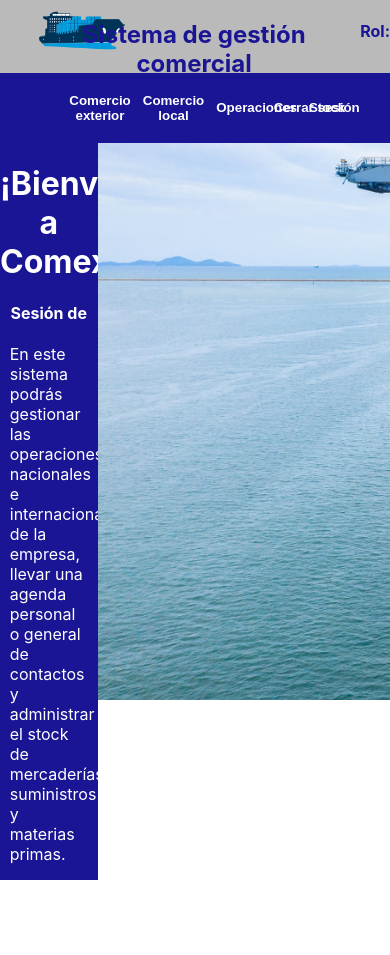
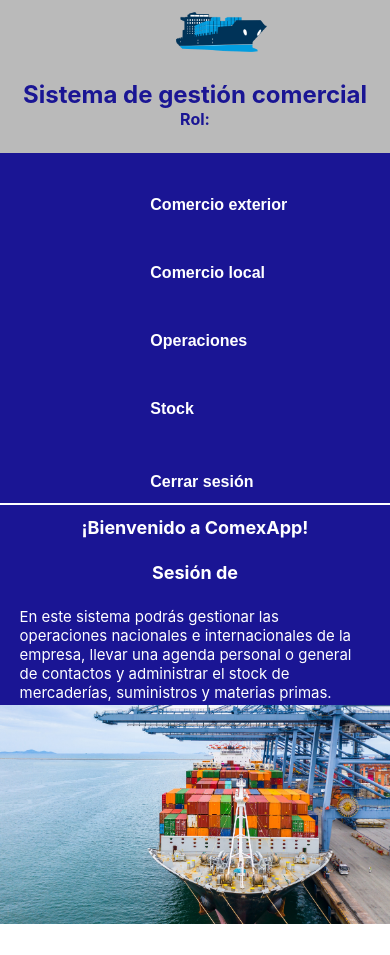
Before and after one commit to Daniela2-1998/ComexApp-web, a React (Create React App) app: page /inicio/1 in a window 390 px wide. Before the commit the page ends 880 px from the top, so only its background shows below. Built offline with nearby package versions, Linux system fonts and the light colour scheme; no server answers; the database is empty.

Commit message:
Inicio responsivo
Incluye la página de Inicio y los componentes de MenuOpcionesInicio y Encabezado. También se adaptó el Inicio.css.

```diff
--- a/src/components/Encabezado.js
+++ b/src/components/Encabezado.js
@@ -32,17 +32,46 @@ const Contenedor = styled.div`
   padding-bottom: 0.7%;
   display: flex;
   justify-content: space-around;
+
+  @media (max-width: 570px) {
+    width: 100%;
+    height: 150px;
+    margin-left: 0%;
+    flex-direction: column;
+  }
 `;
 
 
 const Titulo = styled.h2`
   color: #1A1594;
+
+  @media (max-width: 760px) {
+    font-size: large;
+  }
+
+  @media (max-width: 570px) {
+    margin-top: 0%;
+    margin-bottom: -2%;
+    font-size: x-large;
+  }
+
 `;
 
 
 const NombreRol = styled.h4`
   color: #1A1594;
   margin-left: 10%;
+
+
+  @media (max-width: 650px) {
+    font-size: medium;
+  }
+
+  @media (max-width: 570px) {
+    margin-left: 0%;
+    margin-top: 2%;
+  }
+
 `;
 
 
--- a/src/components/MenuOpcionesInicio.js
+++ b/src/components/MenuOpcionesInicio.js
@@ -34,6 +34,17 @@ const MenuEspacio = styled.div`
   background-color: #1A1594;
   display: flex;
   justify-content: space-around;
+
+
+  @media (max-width: 900px) {
+    border-bottom: 2px solid #fff;
+  }
+
+  @media (max-width: 570px) {
+    width: 100%;
+    height: 350px;
+    flex-direction: column;
+  }
 `;
 
 
@@ -43,6 +54,33 @@ const Contenedor = styled.div`
   margin-left: 10%;
   display: flex;
   justify-content: space-between;
+
+
+  @media (max-width: 1120px) {
+    width: 50%;
+  }
+
+  @media (max-width: 900px) {
+    width: 60%;
+  }
+
+  @media (max-width: 760px) {
+    width: 70%;
+  }
+
+  @media (max-width: 650px) {
+    width: 80%;
+    margin-left: 1%;
+  }
+
+  @media (max-width: 570px) {
+    width: 100%;
+    height: 300px;
+    margin-left: 0%;
+    flex-direction: column;
+    justify-content: space-evenly;
+  }
+
 `;
 
 
--- a/src/css/Inicio.css
+++ b/src/css/Inicio.css
@@ -47,3 +47,78 @@ p{
     background-repeat: no-repeat;
     background-size: cover;
 }
+
+
+@media (max-width: 900px) {
+
+    p{
+        width: 90%;
+        margin-top: 0%;
+        margin-left: 5%;
+        text-align: left;
+        font-size: 16px;
+    }
+}
+
+@media (max-width: 760px) {
+
+    h1, h4, h5{
+        color: #fff;
+        font-size: large;
+    }
+
+    p{
+        font-size: 15px;
+    }
+
+    .imagen{
+        width: 100%;
+        height: 500px;
+    }
+}
+
+
+@media (max-width: 650px) {
+
+    .logo{
+        height: 50px;
+        margin-left: 0%;
+        margin-right: -15%;
+        margin-top: 2%;
+    }
+
+
+}
+
+@media (max-width: 570px) {
+
+    .logo{
+        height: 70px;
+        width: 30%;
+        margin-left: 45%;
+        margin-right: 0%;
+        margin-top: 0%;
+    }
+
+    .boton-opcion{
+        font-size: medium;
+        font-weight: bold;
+        margin-top: 3%;
+        margin-bottom: 2%;
+        text-align: left;
+        margin-left: 37%;
+    }
+
+    .boton-opcion:hover{
+        height: 50px;
+        padding-top: 2%;
+        border-bottom: 0px;
+        font-size: larger;
+    }
+
+    .imagen{
+        width: 100%;
+        height: 250px;
+        background-size: contain;
+    }
+}
--- a/src/pages/Inicio.js
+++ b/src/pages/Inicio.js
@@ -91,11 +91,26 @@ const ContenedorGeneralInicio = styled.div`
 
 const ContenedorSaludoEImagen = styled.div`
   display: flex;
+
+  @media (max-width: 900px) {
+    flex-direction: column;
+  }
+
 `;
 
 const ContenedorBienvenida = styled.div`
   width: 25%;
   background-color: #1A1594;
+
+  @media (max-width: 900px) {
+    width: 100%;
+    height: 200px;
+  }
+
+  @media (max-width: 760px) {
+    width: 100%;
+    height: 200px;
+  }
 `;
 
 
```
